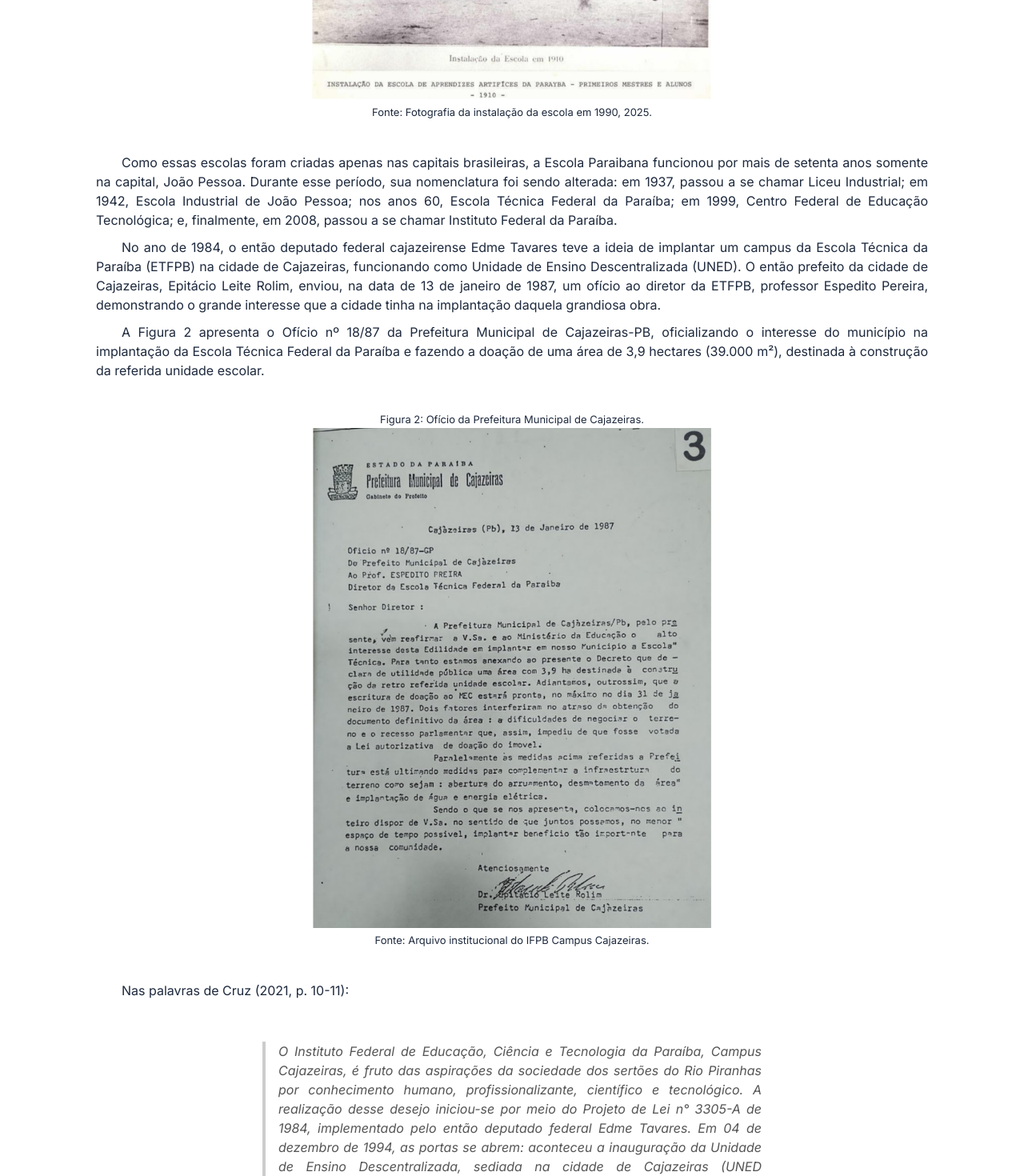
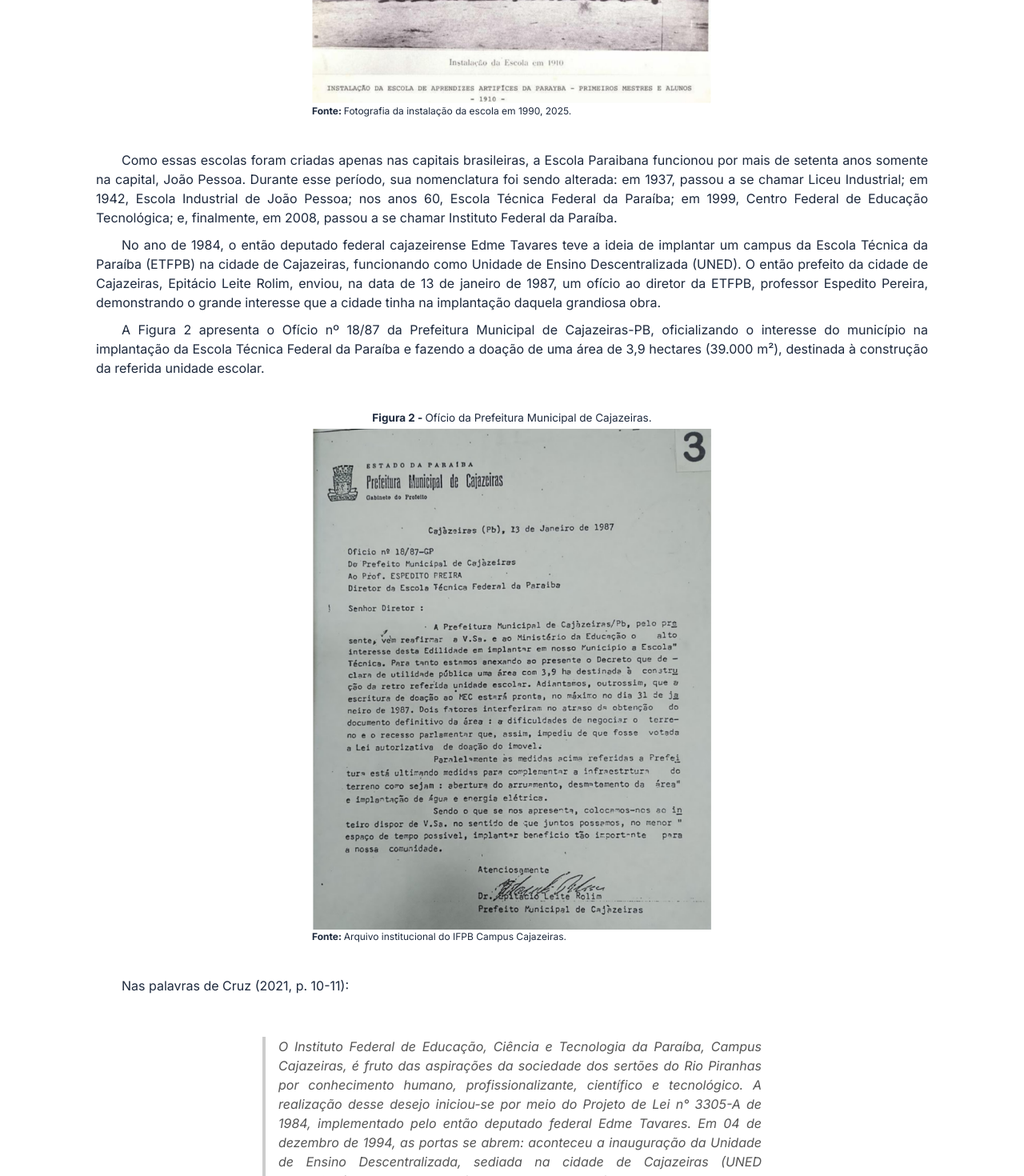
Before and after one commit to loopisjr/Museu-IFPB, a React (Vite) app in the folder frontend/: page /historico-campus in a window 1280 px wide. Shown: the part 660-2130 px from the top of the page at 80% size. Built offline with nearby package versions, Linux system fonts and the light colour scheme.

Commit message:
fix: negrita e centraliza titulo e fonte de image description

```diff
--- a/frontend/src/components/ImageDescription/ImageDescription.module.css
+++ b/frontend/src/components/ImageDescription/ImageDescription.module.css
@@ -1,6 +1,9 @@
 .imageDescription {
-    display: inline-block;
+    display: flex;
+    flex-direction: column;
     width: var(--image-width);
+    align-items: center;
+    justify-content: center;
 }
 
 .image {
@@ -9,15 +12,22 @@
     width: auto;
 }
 
+.bold{
+    white-space: nowrap
+}
+
 .description {
-    width: 100%;
-    margin: 0 0;
+    width: auto;
+    margin: 0 0 4px;
     display: flex;
     justify-content: center;
-    font-size: small;
+    text-align: center;
+    font-size: 0.845rem;
 }
 
 .source {
-    text-align: center;
-    font-size: small;
+    text-align: left;
+    font-size: 0.75rem;
+    width: 100%;
+    margin: 0 0;
 }
--- a/frontend/src/components/ImageDescription/index.tsx
+++ b/frontend/src/components/ImageDescription/index.tsx
@@ -5,15 +5,22 @@ type ImageDescriptionProps = {
     width: string,
     description: string,
     source?: string
+    numPicture?: number,
 }
 
-function ImageDescription({pictureURL, width, description, source}: ImageDescriptionProps){
+function ImageDescription({pictureURL, width, description, source, numPicture}: ImageDescriptionProps){
+    const pictureNumeration = numPicture ? "Figura " + numPicture: '';
+    const tagStrong = numPicture ? <strong className={style.bold}>{pictureNumeration}&nbsp;-&nbsp;</strong> : '';
+    const sourceContent = source ? <strong className={style.bold}>Fonte: </strong>: '';
+
     return (
+        <>
+        <p className={style.description}> {tagStrong} {description}</p>
         <div className={style.imageDescription} style={{ "--image-width": width } as React.CSSProperties}>
-            <p className={style.description}>{description}</p>
             <img className={style.image} src={pictureURL}/>
-            <p className={style.source}>{source}</p>
+            <p className={style.source}>{sourceContent} {source}</p>
         </div>
+        </>
     )
 }
 
--- a/frontend/src/pages/CampusHistory/index.tsx
+++ b/frontend/src/pages/CampusHistory/index.tsx
@@ -36,8 +36,9 @@ export default function CampusHistory() {
         <ImageDescription
           pictureURL={Figura1}
           width="100%"
-          description="Figura 1: Instalação da Escola de Aprendizes e Artífices da Paraíba em 1910."
-          source="Fonte: Fotografia da instalação da escola em 1990, 2025."
+          description="Instalação da Escola de Aprendizes e Artífices da Paraíba em 1910."
+          source="Fotografia da instalação da escola em 1990, 2025."
+          numPicture={1}
         />
       </div>
 
@@ -64,8 +65,9 @@ export default function CampusHistory() {
         <ImageDescription
           pictureURL={Figura2}
           width="100%"
-          description="Figura 2: Ofício da Prefeitura Municipal de Cajazeiras."
-          source="Fonte: Arquivo institucional do IFPB Campus Cajazeiras."
+          description="Ofício da Prefeitura Municipal de Cajazeiras."
+          source="Arquivo institucional do IFPB Campus Cajazeiras."
+          numPicture={2}
         />
       </div>
 
@@ -87,8 +89,9 @@ export default function CampusHistory() {
         <ImageDescription
           pictureURL={Figura3}
           width="100%"
-          description="Figura 3: Projeto de lei da implantação da UNED Cajazeiras."
-          source="Fonte: Arquivo institucional do IFPB Campus Cajazeiras."
+          description="Projeto de lei da implantação da UNED Cajazeiras."
+          source="Arquivo institucional do IFPB Campus Cajazeiras."
+          numPicture={3}
         />
       </div>
 
@@ -104,8 +107,9 @@ export default function CampusHistory() {
         <ImageDescription
           pictureURL={Figura4}
           width="100%"
-          description="Figura 4: Proposta de implantação da UNED Cajazeiras."
-          source="Fonte: Arquivo institucional do IFPB Campus Cajazeiras."
+          description="Proposta de implantação da UNED Cajazeiras."
+          source="Arquivo institucional do IFPB Campus Cajazeiras."
+          numPicture={4}
         />
       </div>
 
@@ -119,8 +123,9 @@ export default function CampusHistory() {
         <ImageDescription
           pictureURL={Figura5}
           width="100%"
-          description="Figura 5: Lançamento da pedra fundamental da UNED Cajazeiras em 1989."
-          source="Fonte: Arquivo institucional do IFPB Campus Cajazeiras."
+          description="Lançamento da pedra fundamental da UNED Cajazeiras em 1989."
+          source="Arquivo institucional do IFPB Campus Cajazeiras."
+          numPicture={5}
         />
       </div>
 
@@ -146,8 +151,9 @@ export default function CampusHistory() {
         <ImageDescription
           pictureURL={Figura6}
           width="100%"
-          description="Figura 6: Portaria nº 982, de 28 de junho de 1994."
-          source="Fonte: Arquivo institucional do IFPB Campus Cajazeiras."
+          description="Portaria nº 982, de 28 de junho de 1994."
+          source="Arquivo institucional do IFPB Campus Cajazeiras."
+          numPicture={6}
         />
       </div>
 
@@ -161,8 +167,9 @@ export default function CampusHistory() {
         <ImageDescription
           pictureURL={Figura7}
           width="100%"
-          description="Figura 7: Designação do primeiro diretor da UNED."
-          source="Fonte: Arquivo institucional do IFPB Campus Cajazeiras."
+          description="Designação do primeiro diretor da UNED."
+          source="Arquivo institucional do IFPB Campus Cajazeiras."
+          numPicture={7}
         />
       </div>
 
@@ -181,8 +188,9 @@ export default function CampusHistory() {
         <ImageDescription
           pictureURL={Figura8}
           width="100%"
-          description="Figura 8: 1º concurso público para o magistério."
-          source="Fonte: Arquivo institucional do IFPB Campus Cajazeiras."
+          description="1º concurso público para o magistério."
+          source="Arquivo institucional do IFPB Campus Cajazeiras."
+          numPicture={8}
         />
       </div>
 
@@ -191,8 +199,9 @@ export default function CampusHistory() {
         <ImageDescription
           pictureURL={Figura9}
           width="100%"
-          description="Figura 9: 1º concurso público para Técnico administrativo."
-          source="Fonte: Arquivo institucional do IFPB Campus Cajazeiras."
+          description="1º concurso público para Técnico administrativo."
+          source="Arquivo institucional do IFPB Campus Cajazeiras."
+          numPicture={9}
         />
       </div>
 
@@ -205,8 +214,9 @@ export default function CampusHistory() {
         <ImageDescription
           pictureURL={Figura10}
           width="100%"
-          description="Figura 10: Inauguração UNED Cajazeiras."
-          source="Fonte: Arquivo institucional do IFPB Campus Cajazeiras."
+          description="Inauguração UNED Cajazeiras."
+          source="Arquivo institucional do IFPB Campus Cajazeiras."
+          numPicture={10}
         />
       </div>
 
@@ -229,8 +239,9 @@ export default function CampusHistory() {
         <ImageDescription
           pictureURL={Figura11}
           width="100%"
-          description="Figura 11: Convite do Deputado Edme Tavares para a inauguração da UNED Cajazeiras."
-          source="Fonte: Arquivo institucional do IFPB Campus Cajazeiras."
+          description="Convite do Deputado Edme Tavares para a inauguração da UNED Cajazeiras."
+          source="Arquivo institucional do IFPB Campus Cajazeiras."
+          numPicture={11}
         />
       </div>
 
@@ -313,8 +324,9 @@ export default function CampusHistory() {
         <ImageDescription
           pictureURL={Figura12}
           width="100%"
-          description="Figura 12: Solenidade de mudança da UNED para CEFET."
-          source="Fonte: Arquivo institucional do IFPB Campus Cajazeiras."
+          description="Solenidade de mudança da UNED para CEFET."
+          source="Arquivo institucional do IFPB Campus Cajazeiras."
+          numPicture={12}
         />
       </div>
 
--- a/frontend/src/pages/City/index.tsx
+++ b/frontend/src/pages/City/index.tsx
@@ -43,7 +43,7 @@ export default function City() {
             </Paragraph>
 
             <div className={style.centralizar}>
-                <ImageDescription pictureURL="/images/city1.png" description="Casa grande da fazenda Cajazeiras" width="auto"/>
+                <ImageDescription pictureURL="/images/city1.png" description="Casa grande da fazenda Cajazeiras" width="auto" source="Supermercado Cajazeiras, 2025." numPicture={1}/>
             </div>
 
 
@@ -70,7 +70,7 @@ export default function City() {
             </Paragraph>
 
             <div className={style.centralizar}>
-                <ImageDescription pictureURL="/images/city2.png" description="Igreja matriz de Nossa Senhora de Fátima" width="auto"/>
+                <ImageDescription pictureURL="/images/city2.png" description="Igreja matriz de Nossa Senhora de Fátima" width="auto" source="Arquivo pessoal do autor, 2025." numPicture={2}/>
             </div>
 
             <Paragraph>
@@ -81,7 +81,7 @@ export default function City() {
             </Paragraph>
 
             <div className={style.centralizar}>
-                <ImageDescription pictureURL="/images/city3.png" description="Catedral Nossa Senhora da Piedade - Cajazeiras - PB" width="auto"/>
+                <ImageDescription pictureURL="/images/city3.png" description="Catedral Nossa Senhora da Piedade - Cajazeiras - PB" width="auto" source="Kyioshi Abreu, 2025." numPicture={3}/>
             </div>
 
             <Paragraph>
@@ -96,7 +96,7 @@ export default function City() {
             </Paragraph>
 
             <div className={style.centralizar}>
-                <ImageDescription pictureURL="/images/city4.png" description="Padre Inácio de Souza Rolim" width="auto"/>
+                <ImageDescription pictureURL="/images/city4.png" description="Padre Inácio de Souza Rolim" width="auto" source="Kyioshi Abreu, 2025." numPicture={3}/>
             </div>
 
             <Paragraph>
@@ -115,7 +115,7 @@ export default function City() {
             </Paragraph>
 
             <div className={style.centralizar}>
-                <ImageDescription pictureURL="/images/city5.png" description="Colégio Nossa Senhora de Lourdes" width="auto"/>
+                <ImageDescription pictureURL="/images/city5.png" description="Colégio Nossa Senhora de Lourdes" width="auto" source="Arquivo do autor, 2025." numPicture={5}/>
             </div>
 
             <Paragraph>
```
